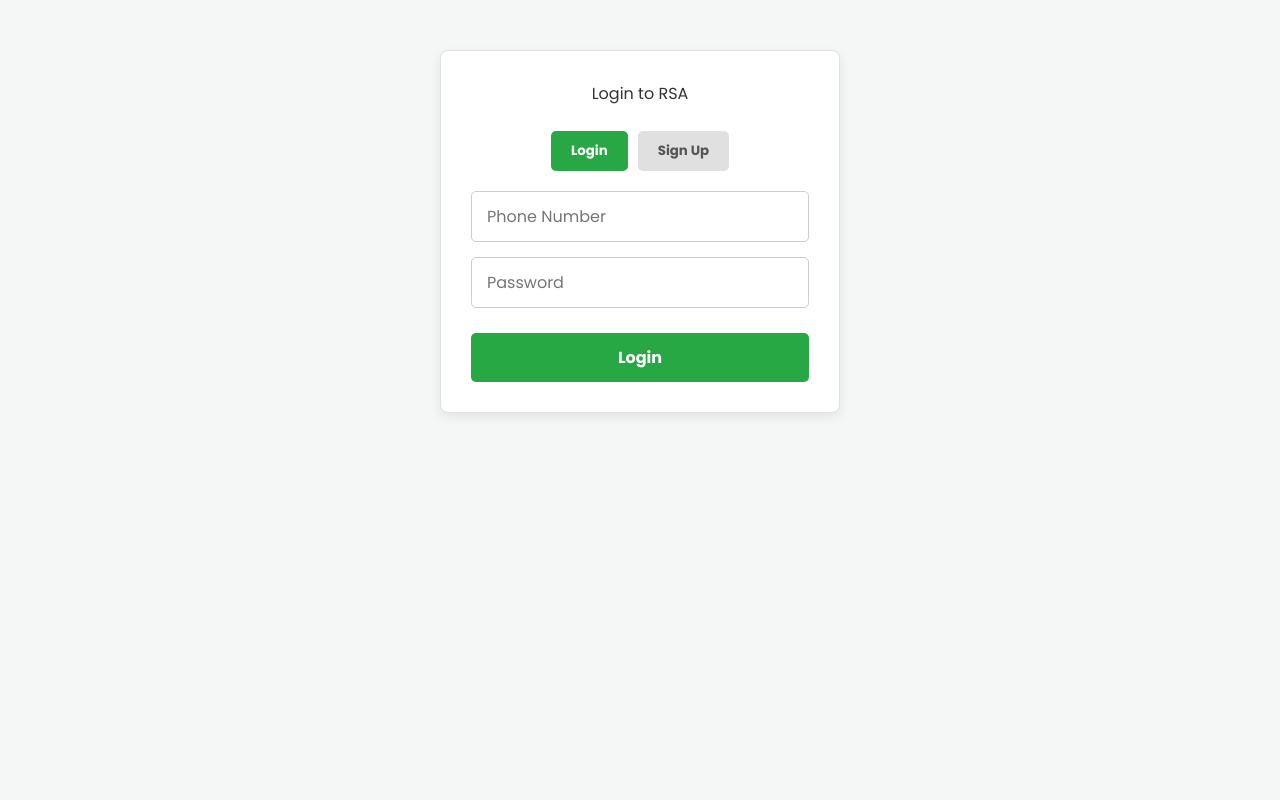
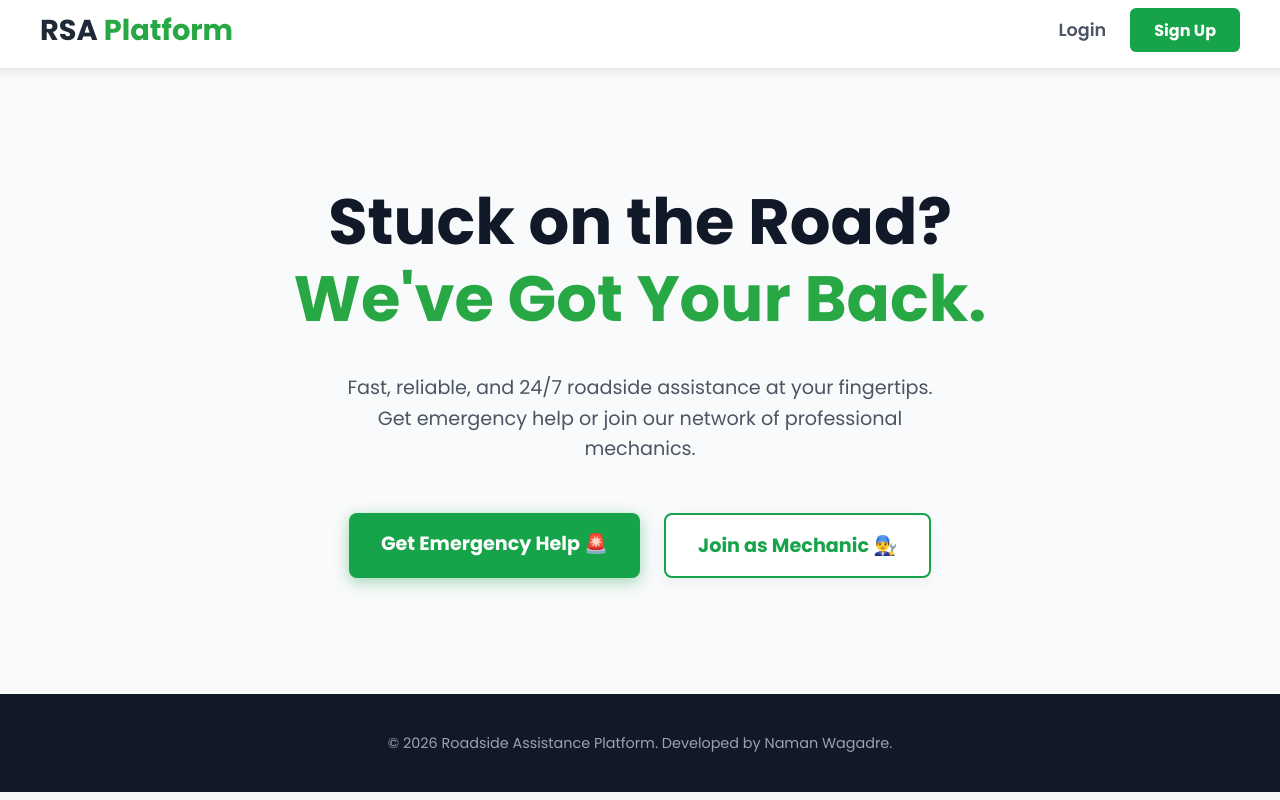
Before and after one commit to Namanwagadre/rsa-frontend, a React (Vite) app: page / in a window 1280 px wide. Built offline with nearby package versions, Linux system fonts and the light colour scheme.

Commit message:
Added premium landing page and unified Login/Signup UI

```diff
--- a/src/App.jsx
+++ b/src/App.jsx
@@ -1,16 +1,19 @@
 import { BrowserRouter as Router, Routes, Route } from 'react-router-dom';
+import LandingPage from './components/LandingPage'; // <-- Naya import
 import Login from './components/Login';
 import Dashboard from './components/Dashboard';
 import Signup from './components/Signup';
-
 
 function App(){
   return (
     <Router>
       <Routes>
-        {/* Agar URL mein sirf '/' hai, toh Login page dikhao */}
-        <Route path="/" element={<Login />} />
+        {/* Agar URL mein sirf '/' hai, toh ab mast Landing Page dikhao */}
+        <Route path="/" element={<LandingPage />} />
 
+        {/* Login aur Signup ke routes */}
+        <Route path="/login" element={<Login />} />
+        <Route path="/signup" element={<Login />} />
 
         {/* Agar URL mein '/dashboard' hai, toh Dashboard dikhao */}
         <Route path="/dashboard" element={<Dashboard />} />
--- /dev/null
+++ b/src/components/LandingPage.css
@@ -0,0 +1,125 @@
+/* LandingPage.css */
+.landing-container {
+  min-height: 100vh;
+  display: flex;
+  flex-direction: column;
+  background-color: #f9fafb;
+  font-family: 'Segoe UI', Roboto, Helvetica, Arial, sans-serif;
+  margin: -8px; /* Default margin hatane ke liye */
+}
+
+.landing-nav {
+  background-color: white;
+  box-shadow: 0 2px 10px rgba(0,0,0,0.1);
+  padding: 1rem 3rem;
+  display: flex;
+  justify-content: space-between;
+  align-items: center;
+}
+
+.nav-logo {
+  font-size: 1.8rem;
+  font-weight: 800;
+  color: #1f2937;
+  margin: 0;
+}
+
+.text-green { color: #16a34a; }
+
+.nav-links {
+  display: flex;
+  gap: 1.5rem;
+  align-items: center;
+}
+
+.nav-link {
+  text-decoration: none;
+  color: #4b5563;
+  font-weight: 600;
+  font-size: 1.1rem;
+}
+
+.btn-signup {
+  background-color: #16a34a;
+  color: white;
+  padding: 0.6rem 1.5rem;
+  border-radius: 6px;
+  text-decoration: none;
+  font-weight: bold;
+  transition: 0.3s;
+}
+
+.btn-signup:hover { background-color: #15803d; }
+
+.landing-main {
+  flex-grow: 1;
+  display: flex;
+  flex-direction: column;
+  align-items: center;
+  justify-content: center;
+  text-align: center;
+  padding: 3rem 1rem;
+}
+
+.hero-title {
+  font-size: 4rem;
+  font-weight: 900;
+  color: #111827;
+  margin-bottom: 1rem;
+  line-height: 1.2;
+}
+
+.hero-subtitle {
+  font-size: 1.2rem;
+  color: #4b5563;
+  max-width: 600px;
+  margin-bottom: 3rem;
+  line-height: 1.6;
+}
+
+.hero-buttons {
+  display: flex;
+  gap: 1.5rem;
+  justify-content: center;
+  flex-wrap: wrap;
+}
+
+.btn-primary {
+  background-color: #16a34a;
+  color: white;
+  padding: 1rem 2rem;
+  border-radius: 8px;
+  text-decoration: none;
+  font-size: 1.2rem;
+  font-weight: bold;
+  box-shadow: 0 4px 15px rgba(22, 163, 74, 0.4);
+  transition: transform 0.2s;
+}
+
+.btn-primary:hover { transform: translateY(-3px); }
+
+.btn-secondary {
+  background-color: white;
+  color: #16a34a;
+  border: 2px solid #16a34a;
+  padding: 1rem 2rem;
+  border-radius: 8px;
+  text-decoration: none;
+  font-size: 1.2rem;
+  font-weight: bold;
+  box-shadow: 0 4px 15px rgba(0,0,0,0.05);
+  transition: transform 0.2s;
+}
+
+.btn-secondary:hover {
+  transform: translateY(-3px);
+  background-color: #f0fdf4;
+}
+
+.landing-footer {
+  background-color: #111827;
+  color: #9ca3af;
+  text-align: center;
+  padding: 1.5rem;
+  font-size: 0.9rem;
+}
--- /dev/null
+++ b/src/components/LandingPage.jsx
@@ -0,0 +1,50 @@
+import React from 'react';
+import { Link } from 'react-router-dom';
+import './LandingPage.css'; // <-- CSS ko yahan import kiya hai
+
+const LandingPage = () => {
+  return (
+    <div className="landing-container">
+
+      {/* Navbar */}
+      <nav className="landing-nav">
+        <h1 className="nav-logo">
+          RSA <span className="text-green">Platform</span>
+        </h1>
+        <div className="nav-links">
+          <Link to="/login" className="nav-link">Login</Link>
+          <Link to="/signup" className="btn-signup">Sign Up</Link>
+        </div>
+      </nav>
+
+      {/* Hero Section */}
+      <main className="landing-main">
+        <h2 className="hero-title">
+          Stuck on the Road?<br />
+          <span className="text-green">We've Got Your Back.</span>
+        </h2>
+
+        <p className="hero-subtitle">
+          Fast, reliable, and 24/7 roadside assistance at your fingertips. Get emergency help or join our network of professional mechanics.
+        </p>
+
+        <div className="hero-buttons">
+          <Link to="/login" className="btn-primary">
+            Get Emergency Help 🚨
+          </Link>
+          <Link to="/signup" className="btn-secondary">
+            Join as Mechanic 👨‍🔧
+          </Link>
+        </div>
+      </main>
+
+      {/* Footer */}
+      <footer className="landing-footer">
+        <p>© 2026 Roadside Assistance Platform. Developed by Naman Wagadre.</p>
+      </footer>
+
+    </div>
+  );
+};
+
+export default LandingPage;
--- a/src/components/Login.css
+++ b/src/components/Login.css
@@ -1,151 +1,120 @@
-.login-container{
-    padding: 20px;
-    max-width: 400px;
-    margin: 50px auto;
-    text-align: center;
-    font-family: sans-serif;
+/* Login.css (Updated for Premium Look) */
+.login-container {
+  background: white;
+  padding: 2.5rem;
+  border-radius: 12px;
+  box-shadow: 0 4px 25px rgba(0, 0, 0, 0.08);
+  width: 100%;
+  max-width: 420px;
+  margin: 2rem auto;
+  font-family: 'Segoe UI', Roboto, Helvetica, Arial, sans-serif;
 }
 
+.login-container h2 {
+  font-size: 1.8rem;
+  font-weight: 800;
+  color: #1f2937;
+  text-align: center;
+  margin-bottom: 1.5rem;
+}
+
+/* Toggle Buttons Design */
+.toggle-buttons {
+  display: flex;
+  background-color: #e5e7eb;
+  border-radius: 8px;
+  margin-bottom: 2rem;
+  padding: 0.3rem;
+}
+
+.toggle-btn {
+  flex: 1;
+  padding: 0.6rem;
+  border: none;
+  background: transparent;
+  font-size: 1rem;
+  font-weight: bold;
+  color: #6b7280;
+  cursor: pointer;
+  border-radius: 6px;
+  transition: all 0.3s;
+}
+
+.toggle-btn.active-login,
+.toggle-btn.active-signup {
+  background-color: #16a34a; /* Green Theme */
+  color: white;
+  box-shadow: 0 2px 5px rgba(0,0,0,0.1);
+}
+
+/* Form Fields Design */
 .login-form {
-    display:flex;
-    flex-direction: column;
-    gap: 15px;
+  display: flex;
+  flex-direction: column;
 }
 
 .login-input {
-    padding: 12px;
-    border-radius: 5px;
-    border: 1px solid #ccc;
-    font-size: 16px;
-}
-
-.login-button {
-    padding: 12px;
-    background-color: #28a745;
-    color:white;
-    border:none;
-    border-radius: 5px;
-    cursor:pointer;
-    font-size: 16px;
-    transition: background-color 0.3s;
-}
-
-.login-button:hover{
-    background-color: #218838;
-}
-
-/* Container & Form Structure */
-.login-container {
-    max-width: 400px;
-    margin: 50px auto;
-    padding: 30px;
-    border: 1px solid #e0e0e0;
-    border-radius: 8px;
-    box-shadow: 0 4px 12px rgba(0,0,0,0.08);
-    font-family: sans-serif;
-    background-color: white;
-}
-
-.login-container h2 {
-    text-align: center;
-    color: #333;
-    margin-bottom: 25px;
-}
-
-.login-form {
-    display: flex;
-    flex-direction: column;
-    gap: 15px;
-}
-
-/* Inputs & Dropdown */
-.login-input {
-    padding: 12px 15px;
-    font-size: 16px;
-    border: 1px solid #ccc;
-    border-radius: 5px;
-    outline: none;
-    transition: border-color 0.2s;
+  padding: 0.75rem;
+  border: 1px solid #d1d5db;
+  border-radius: 6px;
+  font-size: 1rem;
+  background-color: #f9fafb;
+  margin-bottom: 1.2rem;
+  transition: all 0.3s;
+  width: 100%; /* Ensure full width */
+  box-sizing: border-box; /* Fix padding issues */
 }
 
 .login-input:focus {
-    border-color: #28a745;
+  outline: none;
+  border-color: #16a34a;
+  box-shadow: 0 0 0 3px rgba(22, 163, 74, 0.15);
+  background-color: white;
 }
 
+/* Dropdown Role Select */
 .select-role {
-    cursor: pointer;
-    background-color: #f9f9f9;
+  appearance: none;
+  cursor: pointer;
 }
 
-/* Toggle Buttons */
-.toggle-buttons {
-    display: flex;
-    justify-content: center;
-    gap: 10px;
-    margin-bottom: 20px;
+/* Submit Button Design */
+.login-button {
+  width: 100%;
+  background-color: #16a34a; /* Green Theme */
+  color: white;
+  padding: 0.8rem;
+  border: none;
+  border-radius: 6px;
+  font-size: 1.1rem;
+  font-weight: bold;
+  cursor: pointer;
+  margin-top: 0.5rem;
+  transition: background-color 0.3s;
 }
 
-.toggle-btn {
-    padding: 10px 20px;
-    background-color: #e0e0e0;
-    color: #555;
-    border: none;
-    border-radius: 5px;
-    cursor: pointer;
-    font-weight: bold;
-    transition: all 0.3s ease;
+.login-button:hover {
+  background-color: #15803d;
 }
 
-.toggle-btn.active-login {
-    background-color: #28a745;
-    color: white;
+/* Success/Error Message */
+.message {
+  text-align: center;
+  padding: 0.8rem;
+  border-radius: 6px;
+  margin-bottom: 1.5rem;
+  font-weight: 600;
+  font-size: 0.9rem;
 }
 
-.toggle-btn.active-signup {
-    background-color: #007BFF;
-    color: white;
-}
-
-/* Main Submit Button */
-.login-button {
-    padding: 12px;
-    font-size: 16px;
-    color: white;
-    border: none;
-    border-radius: 5px;
-    cursor: pointer;
-    font-weight: bold;
-    transition: background-color 0.3s ease;
-    margin-top: 10px;
-}
-
-.login-button.btn-login {
-    background-color: #28a745; /* Green for login */
-}
-
-.login-button.btn-login:hover {
-    background-color: #218838;
-}
-
-.login-button.btn-signup {
-    background-color: #007BFF; /* Blue for signup */
-}
-
-.login-button.btn-signup:hover {
-    background-color: #0069d9;
-}
-
-/* Messages */
-.message {
-    text-align: center;
-    font-weight: bold;
-    margin-bottom: 15px;
+.message.success {
+  background-color: #dcfce7;
+  color: #166534;
+  border: 1px solid #bbf7d0;
 }
 
 .message.error {
-    color: #dc3545;
+  background-color: #fee2e2;
+  color: #991b1b;
+  border: 1px solid #fecaca;
 }
-
-.message.success {
-    color: #28a745;
-}
--- a/src/components/Login.jsx
+++ b/src/components/Login.jsx
@@ -1,18 +1,24 @@
-import { useState } from 'react';
-import { useNavigate } from 'react-router-dom';
-import './Login.css'; // Aapki alag CSS file
+import { useState, useEffect } from 'react';
+import { useNavigate, useLocation } from 'react-router-dom';
+import './Login.css';
 
 function Login() {
     const navigate = useNavigate();
+    const location = useLocation();
 
-    // Toggle state
-    const [isLoginMode, setIsLoginMode] = useState(true);
+
+    const [isLoginMode, setIsLoginMode] = useState(location.pathname !== '/signup');
+
+    useEffect(() => {
+        setIsLoginMode(location.pathname !== '/signup');
+    }, [location.pathname]);
+
 
     // Form states
     const [name, setName] = useState('');
     const [phoneNumber, setPhoneNumber] = useState('');
     const [password, setPassword] = useState('');
-    const [role, setRole] = useState('customer'); // 👉 Naya state role ke liye
+    const [role, setRole] = useState('customer');
     const [message, setMessage] = useState('');
 
     const handleSubmit = async (e) => {
@@ -23,7 +29,6 @@ function Login() {
             ? 'https://rsa-backend-ze8f.onrender.com/api/auth/login'
             : 'https://rsa-backend-ze8f.onrender.com/api/auth/register';
 
-        // 👉 Signup mein 'role' bhi bhejenge
         const bodyData = isLoginMode
             ? { phoneNumber, password }
             : { name, phoneNumber, password, role };
@@ -88,7 +93,6 @@ function Login() {
 
             <form className="login-form" onSubmit={handleSubmit} autoComplete='off'>
 
-              {/* Sirf Signup mode mein Name dikhega */}
               {!isLoginMode && (
                   <input
                       className='login-input'
@@ -100,7 +104,6 @@ function Login() {
                   />
               )}
 
-              {/* 👉 NAYA HISSA: Sirf Signup mode mein Role Dropdown dikhega */}
               {!isLoginMode && (
                   <select
                       className='login-input select-role'
@@ -108,7 +111,7 @@ function Login() {
                       onChange={(e) => setRole(e.target.value)}
                       required={!isLoginMode}
                   >
-                      <option value="customer"> As a User(Driver)</option>
+                      <option value="customer">As a User (Driver)</option>
                       <option value="mechanic">As a Mechanic</option>
                   </select>
               )}
--- a/src/components/Signup.jsx
+++ b/src/components/Signup.jsx
@@ -28,7 +28,7 @@ const Signup = () => {
       const data = await response.json();
 
       if (response.ok) {
-        alert('🎉 Registration Successful! Ab aap aaraam se Login kar sakte hain.');
+        alert('🎉 Registration Successful! ');
         // Agar aapke paas react-router-dom hai, toh yahan se login page par bhej sakte hain
       } else {
         alert('❌ Error: ' + data.message);
```
